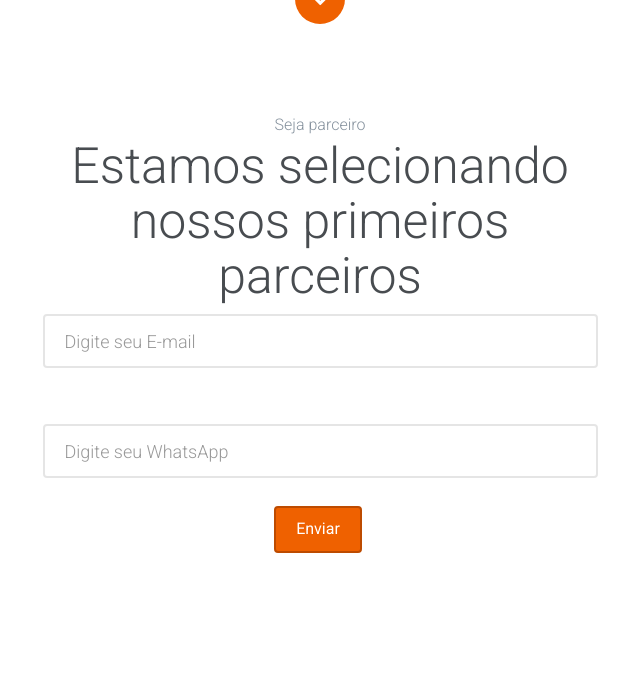
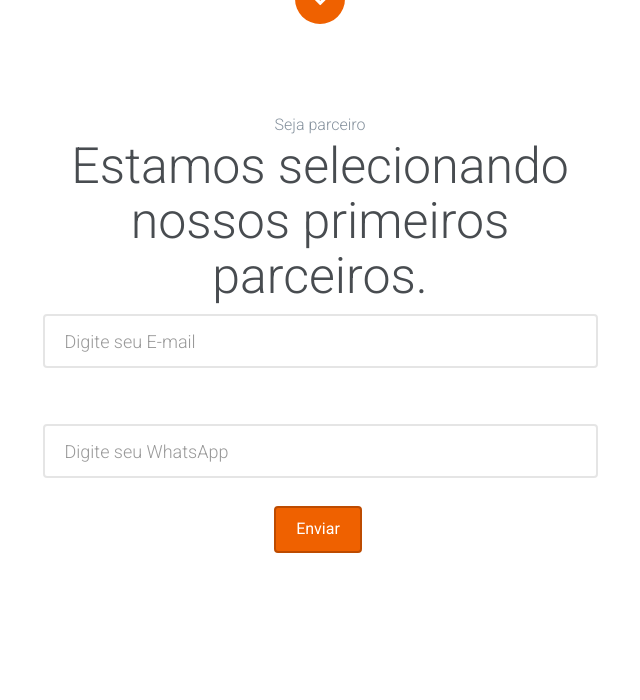
Before and after one commit to LucasRamosLobo/repo-guia-oficial, a Django app: page /guia-sul-da-bahia/ in a window 1280 px wide. Shown: the part 621-1321 px from the top of the page, without its empty margins (320-960 px from the left). Run offline with Django 3.2, Linux system fonts and the light colour scheme; some libraries are stand-ins or nearby versions; some web fonts are replaced.

Commit message:
'commit'

```diff
--- a/templates/about.html
+++ b/templates/about.html
@@ -179,7 +179,7 @@
 				<div class="row row-bottom-padded-sm">
 					<div class="col-md-6 col-md-offset-3 text-center">
 						<div class="fh5co-label animate-box">Seja parceiro</div>
-						<h2 class="fh5co-lead animate-box">Estamos selecionando nossos primeiros parceiros </h2>
+						<h2 class="fh5co-lead animate-box">Estamos selecionando nossos primeiros parceiros. </h2>
 
 
 				<form action="#" method="post" class="animate-box text-center">
```
